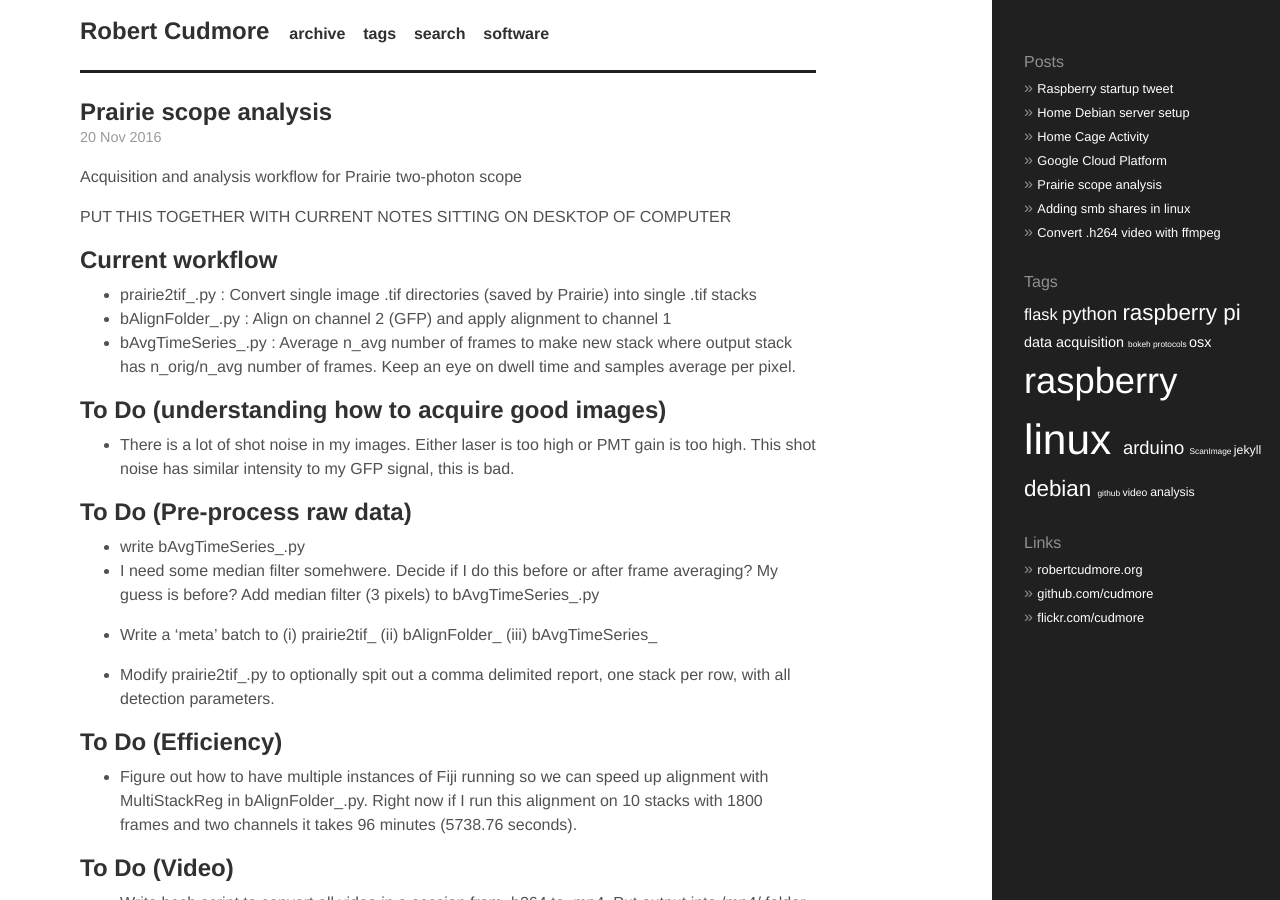
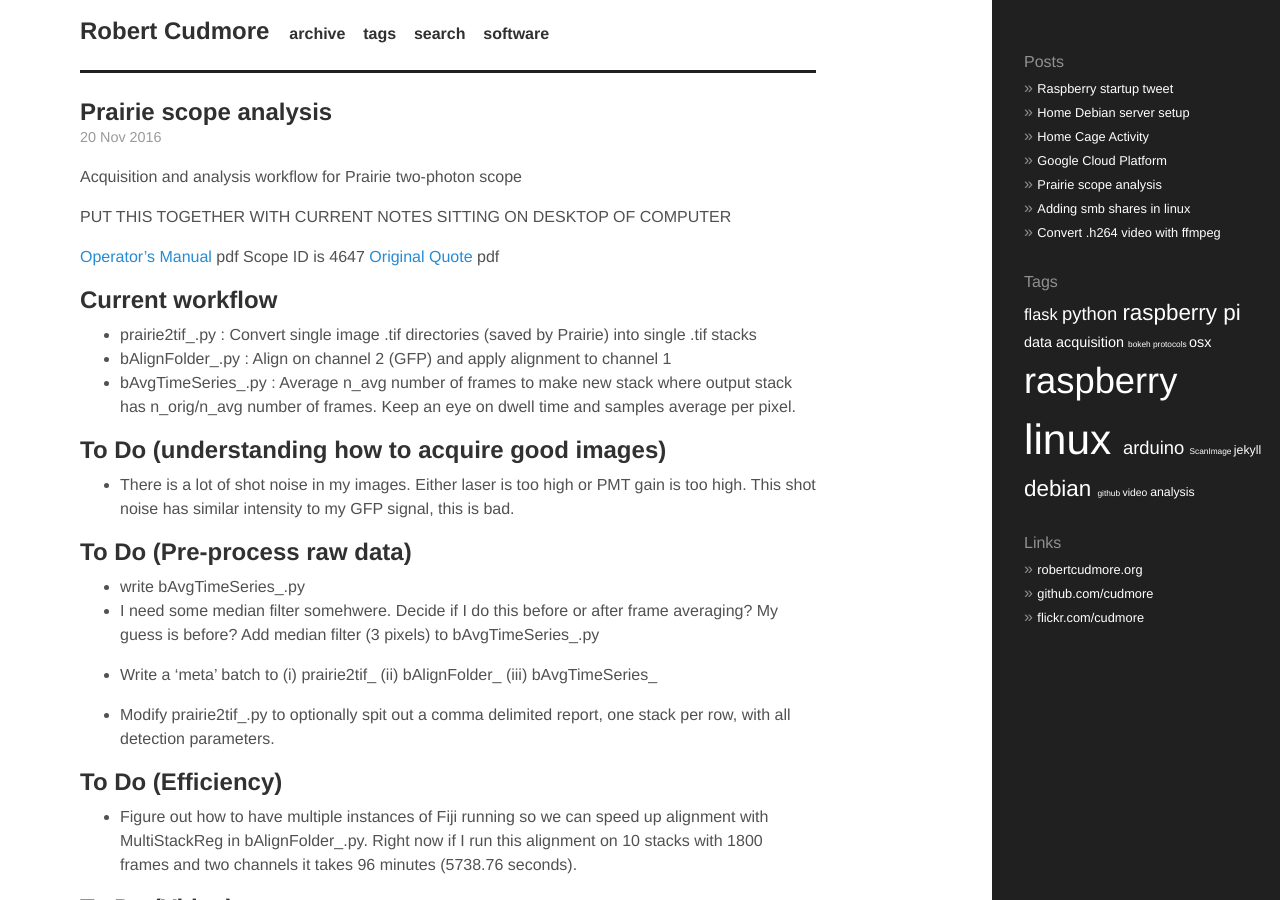
Before and after one commit to cudmore/cudmore.github.io, a Jekyll site: the page built from _posts/2016-11-20-Prairie-scope-analysis.md, in a window 1280 px wide and 900 px high. Built offline with Jekyll 4.4.1, drawn with Linux system fonts in a browser that asks for light colours.

Commit message:
prairie manual

```diff
--- a/_posts/2016-11-20-Prairie-scope-analysis.md
+++ b/_posts/2016-11-20-Prairie-scope-analysis.md
@@ -10,6 +10,10 @@ tags:
 Acquisition and analysis workflow for Prairie two-photon scope
 
 PUT THIS TOGETHER WITH CURRENT NOTES SITTING ON DESKTOP OF COMPUTER
+
+[Operator's Manual][Ultima-Operators-Manual-Rev-B] pdf
+Scope ID is 4647
+[Original Quote][1] pdf
 
 ## Current workflow
 
@@ -124,3 +128,4 @@ The red filter in front of the PMT is from Chroma and is a HQ 610/75m
 (HQ 610/75m)[https://www.chroma.com/products/parts/hq610-75m]
 
 [1]: /images/JHU-15-051120E.pdf
+[Ultima-Operators-Manual-Rev-B]: /images/Ultima-Operators-Manual-Rev-B.pdf
```
Also changed, not shown: 2 other files.
